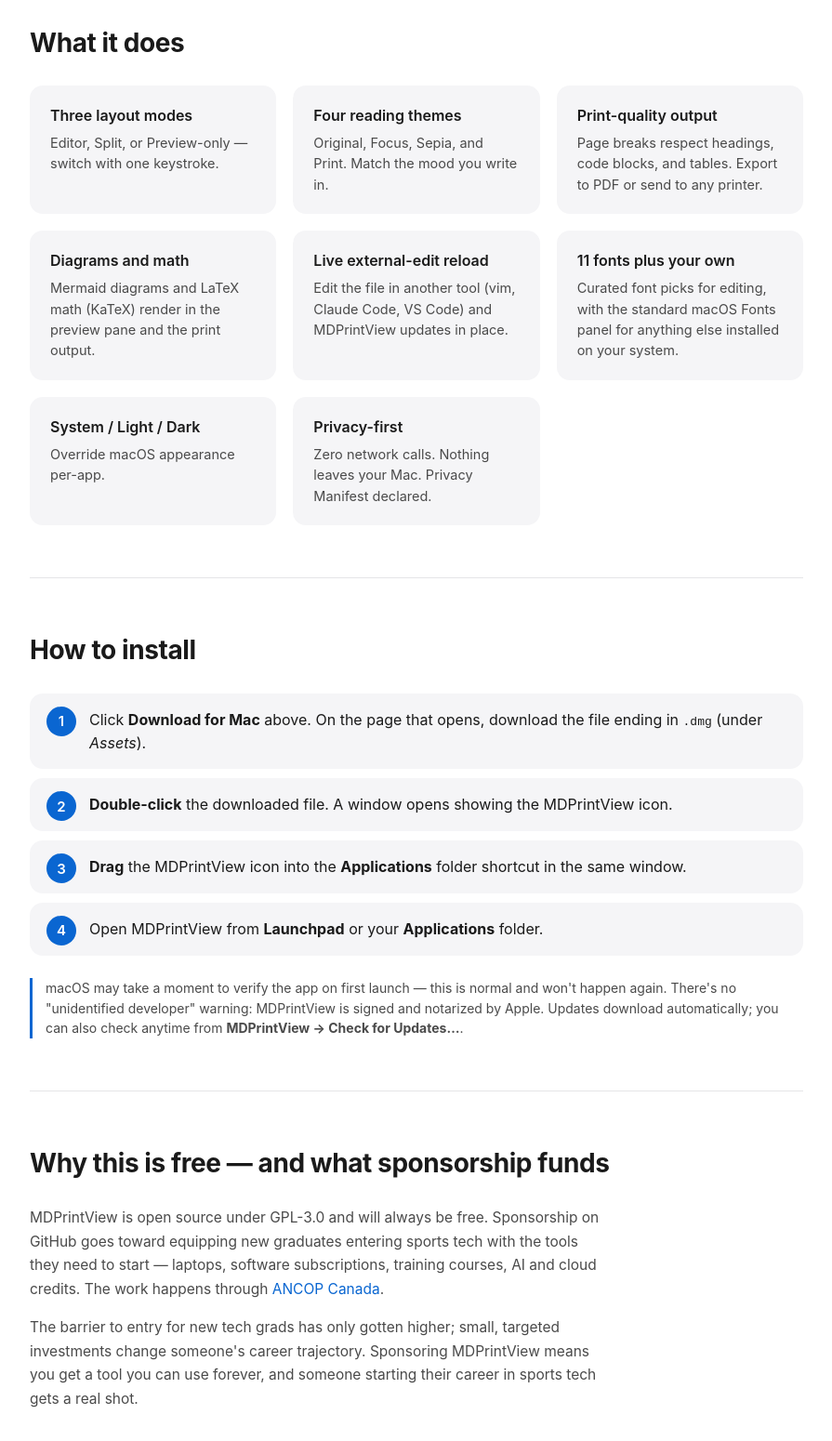
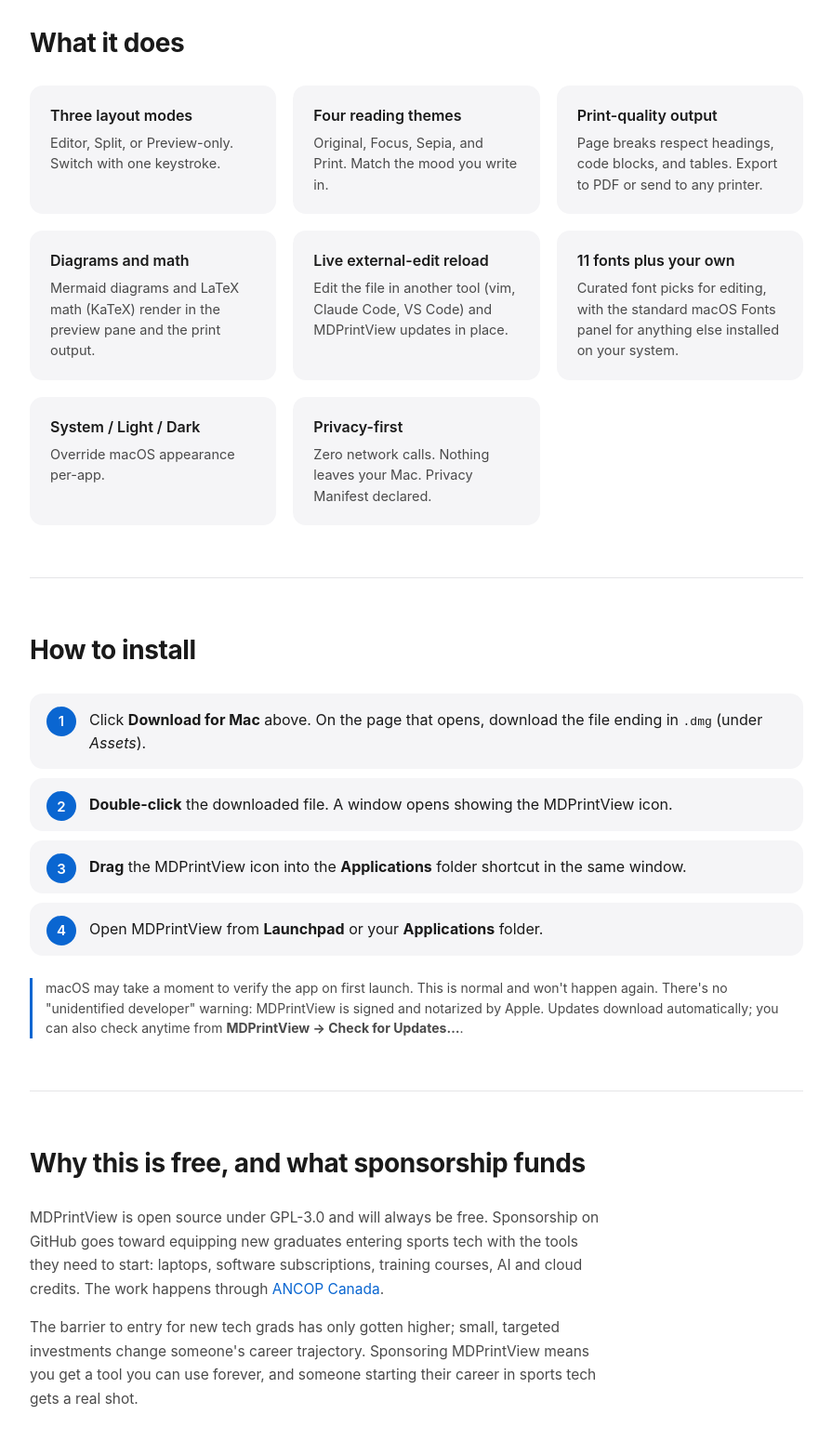
Before and after one commit to neomavkda3/MDPrintView, a plain HTML site: page docs/index.html in a window 1280 px wide. Shown: the part 630-2180 px from the top of the page at 93% size, without its empty margins (192-1087 px from the left). Drawn offline with Linux system fonts and the light colour scheme; no server answers.

Commit message:
docs: remove em dashes from landing page + README
Replaced 22 em dashes with context-appropriate punctuation:

 - Feature/heading separators: ' — ' to ': '
 - Sentence breaks (interjections, asides): ' — X' to '. X'
 - Mid-sentence list intros: ' — ' to ': '
 - Section/title separators: ' — ' to ': ' or ', '
 - One parenthetical aside: '(...) — text' to '(...) (text)'

Files touched:
 - docs/index.html (9 instances, including <title>, HTML comments,
   feature description, install reassurance, mission heading, FAQ)
 - README.md (13 instances across Quick Install header, features
   list, install reassurance, Funding section)

Reads cleaner and no longer carries the AI-text-generator tell.

```diff
--- a/docs/index.html
+++ b/docs/index.html
@@ -3,14 +3,14 @@
 <head>
   <meta charset="UTF-8" />
   <meta name="viewport" content="width=device-width, initial-scale=1.0" />
-  <title>MDPrintView — Native macOS markdown editor with print-quality typography</title>
+  <title>MDPrintView: Native macOS markdown editor with print-quality typography</title>
   <meta
     name="description"
     content="A free, open-source macOS markdown editor with three layout modes, four reading themes, Mermaid diagrams, LaTeX math, and a print pipeline that respects page breaks."
   />
   <link rel="canonical" href="https://neomavkda3.github.io/MDPrintView/" />
 
-  <!-- Open Graph / Twitter — for nice link previews when shared -->
+  <!-- Open Graph / Twitter: nice link previews when shared -->
   <meta property="og:title" content="MDPrintView" />
   <meta
     property="og:description"
@@ -20,7 +20,7 @@
   <meta property="og:url" content="https://neomavkda3.github.io/MDPrintView/" />
   <meta name="twitter:card" content="summary_large_image" />
 
-  <!-- Use the app icon as the favicon — pulled from the repo via raw.githubusercontent. -->
+  <!-- Use the app icon as the favicon, pulled from the repo via raw.githubusercontent. -->
   <link
     rel="icon"
     type="image/png"
@@ -28,7 +28,7 @@
   />
 
   <style>
-    /* ---- Design tokens — minimal, Apple-style, system fonts ---- */
+    /* ---- Design tokens: minimal, Apple-style, system fonts ---- */
     :root {
       --fg: #1a1a1a;
       --fg-muted: #4a4a4a;
@@ -296,7 +296,7 @@
       <ul>
         <li>
           <h3>Three layout modes</h3>
-          <p>Editor, Split, or Preview-only — switch with one keystroke.</p>
+          <p>Editor, Split, or Preview-only. Switch with one keystroke.</p>
         </li>
         <li>
           <h3>Four reading themes</h3>
@@ -365,7 +365,7 @@
         </li>
       </ol>
       <p class="reassurance">
-        macOS may take a moment to verify the app on first launch — this is
+        macOS may take a moment to verify the app on first launch. This is
         normal and won't happen again. There's no "unidentified developer"
         warning: MDPrintView is signed and notarized by Apple. Updates download
         automatically; you can also check anytime from
@@ -374,11 +374,11 @@
     </section>
 
     <section class="mission">
-      <h2>Why this is free — and what sponsorship funds</h2>
+      <h2>Why this is free, and what sponsorship funds</h2>
       <p>
         MDPrintView is open source under GPL-3.0 and will always be free.
         Sponsorship on GitHub goes toward equipping new graduates entering
-        sports tech with the tools they need to start — laptops, software
+        sports tech with the tools they need to start: laptops, software
         subscriptions, training courses, AI and cloud credits. The work
         happens through
         <a href="https://www.ancopcanada.org/">ANCOP Canada</a>.
@@ -415,7 +415,7 @@
       <details>
         <summary>What if I see a security warning?</summary>
         <p>
-          You shouldn't — the app is signed and notarized by Apple. If you do,
+          You shouldn't. The app is signed and notarized by Apple. If you do,
           right-click <strong>MDPrintView</strong> in Applications and choose
           <strong>Open</strong>. You'll only need to do this once.
         </p>
```
Also changed, not shown: 1 other file.
